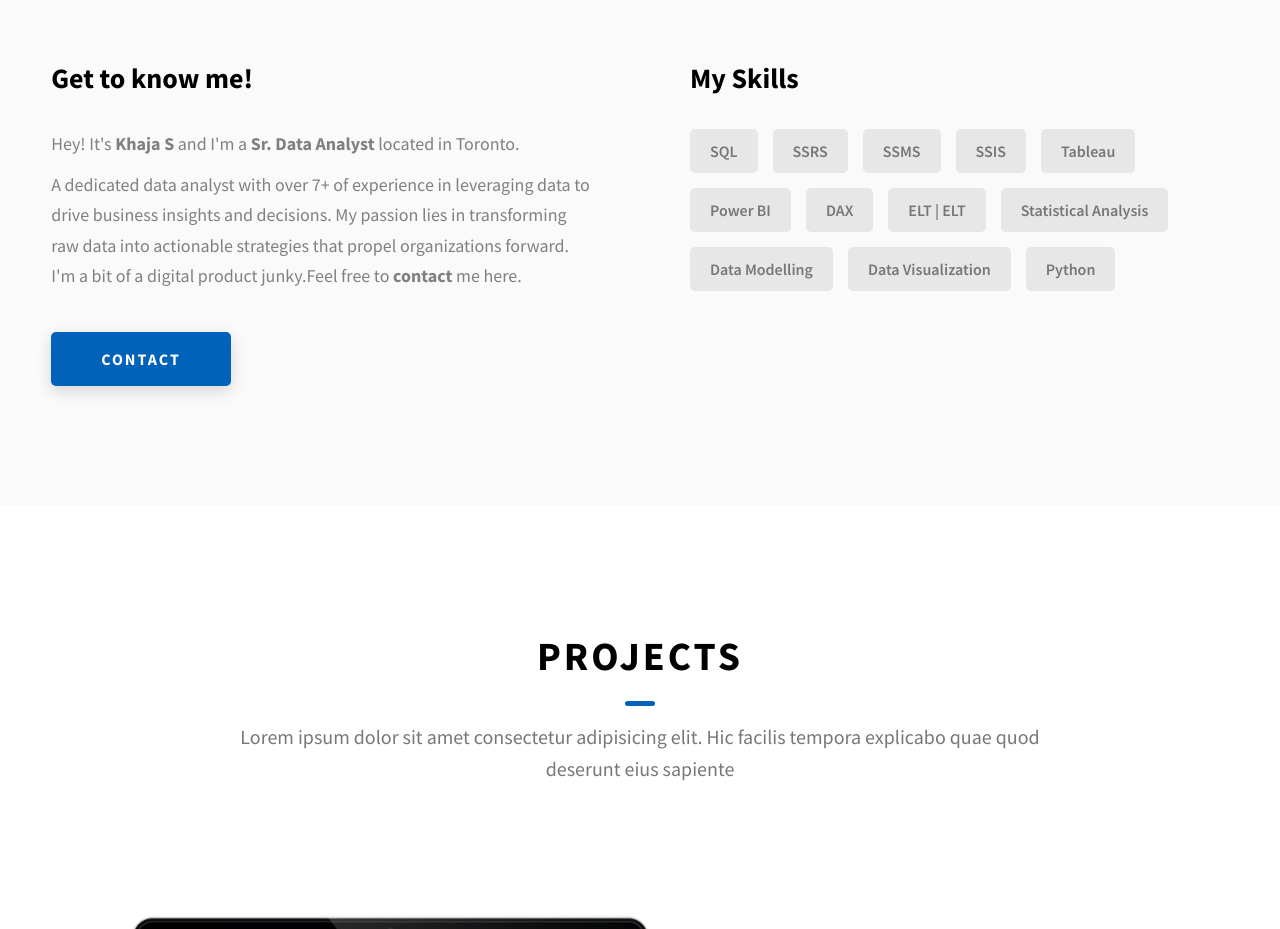
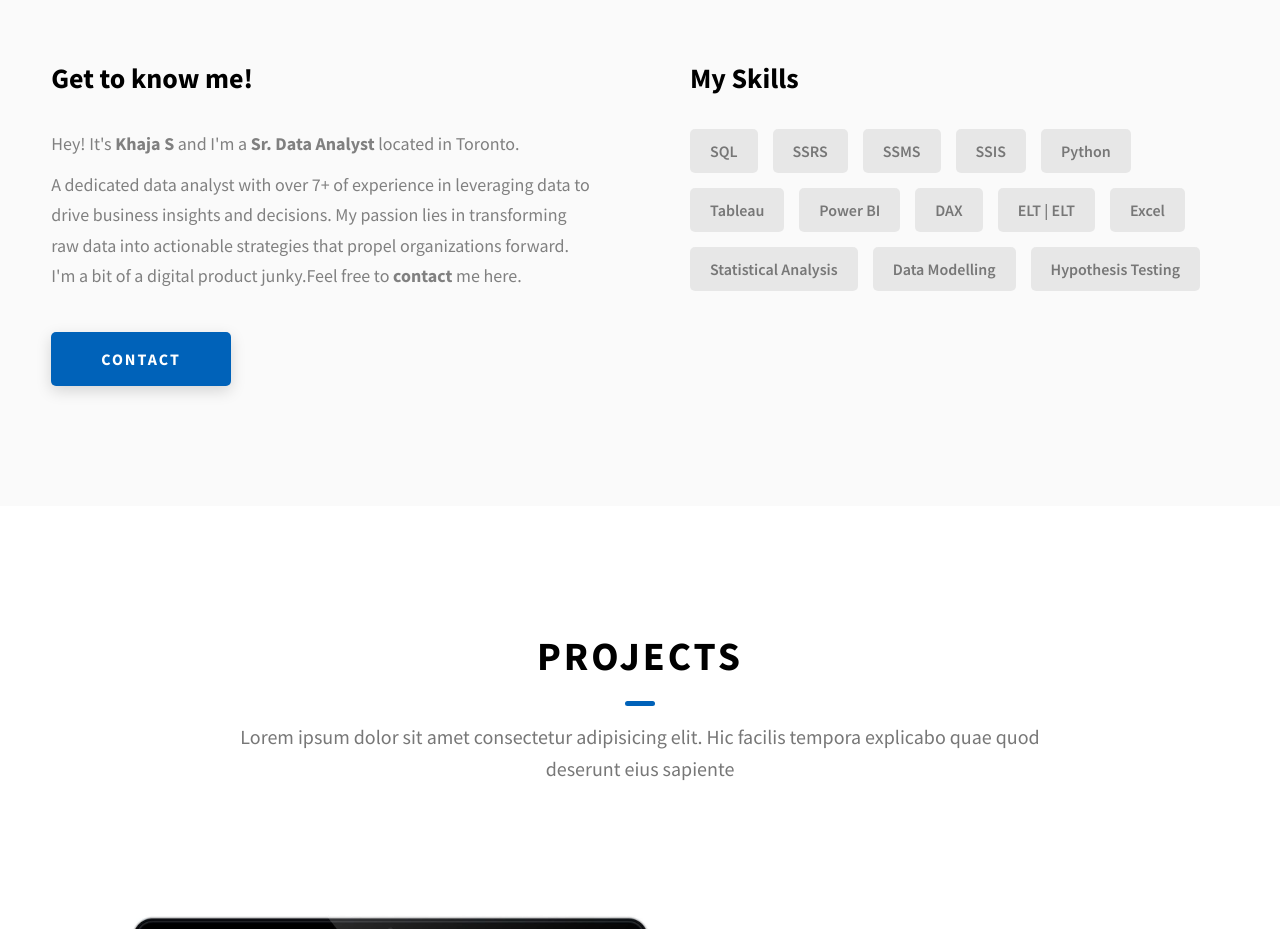
Before and after one commit to Hafeezuddin-DA/Hafeezuddin-DA.github.io, a website: page index.html in a window 1280 px wide. Shown: the part 1080-2009 px from the top of the page. Drawn offline with Linux system fonts and the light colour scheme.

Commit message:
Changes to Skill set

```diff
--- a/index.html
+++ b/index.html
@@ -152,14 +152,16 @@
               <div class="skills__skill">SSRS</div>
               <div class="skills__skill">SSMS</div>
               <div class="skills__skill">SSIS</div>
+              <div class="skills__skill">Python</div>
               <div class="skills__skill">Tableau</div>
               <div class="skills__skill">Power BI</div>
               <div class="skills__skill">DAX</div>
               <div class="skills__skill">ELT | ELT</div>
+              <div class="skills__skill">Excel</div>
               <div class="skills__skill">Statistical Analysis</div>
               <div class="skills__skill">Data Modelling</div>
-              <div class="skills__skill">Data Visualization</div>
-              <div class="skills__skill">Python</div>
+              <div class="skills__skill">Hypothesis Testing</div>
+
             </div>
           </div>
         </div>
```
Also changed, not shown: 1 other file.
